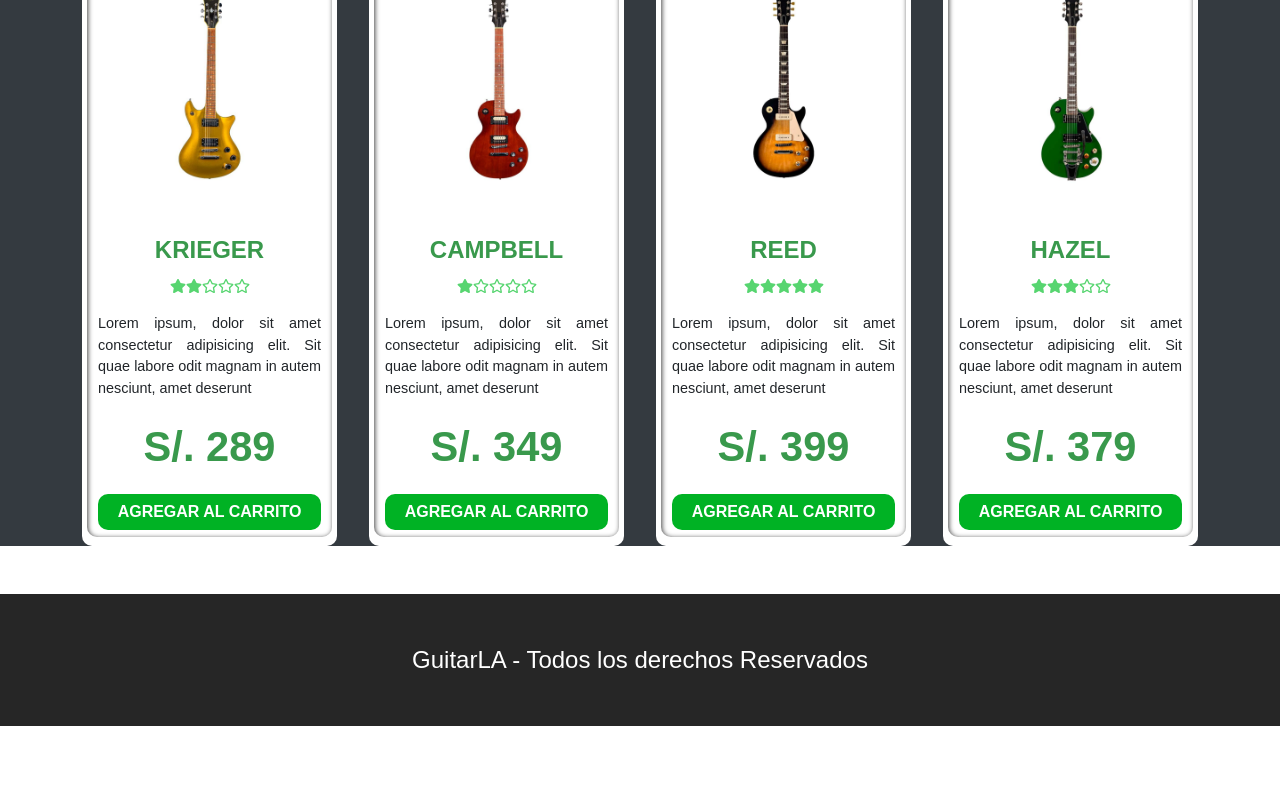
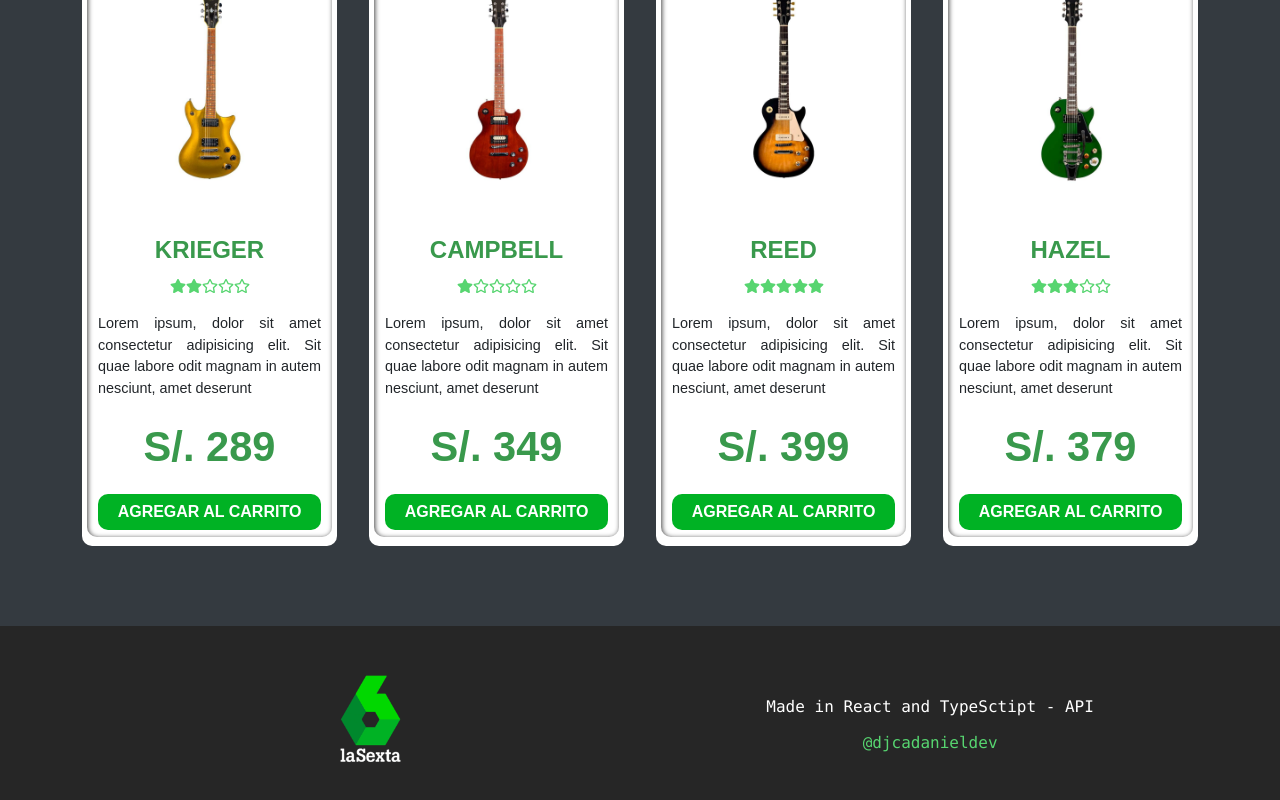
Before and after one commit to djcadaniel/appGuitar, a React (Vite) app: page / in a window 1280 px wide. Shown: the part 2372-3172 px from the top of the page. Before the commit the page ends 3098 px from the top, so only its background shows below. Built offline with nearby package versions, Linux system fonts and the light colour scheme.

Commit message:
add footer

```diff
--- a/src/App.tsx
+++ b/src/App.tsx
@@ -8,7 +8,7 @@
 
 
   return (
-    <div>
+    <>
       <Header
         car={car}
         removeCar = {removeCar}
@@ -38,13 +38,20 @@
 
       </div>
     </main>
-
-    <footer className="bg-dark mt-5 py-5">
-        <div className="container-xl">
-            <p className="text-white text-center fs-4 mt-4 m-md-0">GuitarLA - Todos los derechos Reservados</p>
+    <footer className="bg-dark py-5 footer">
+        <div className="container-xl footer_container">
+          <div className="footer_img">
+            <a href="index.html">
+                <img className="img-fluid" src="/img/logo.png" alt="imagen logo" />
+            </a>
+          </div>
+          <div className="footer_description">
+            <p>Made in React and TypeSctipt - API</p>
+            <small><a href="https://danielcastro.netlify.app/" target="_blank">@djcadanieldev</a></small>
+          </div>
         </div>
     </footer>
-    </div>
+    </>
   )
 }
 
--- a/src/index.css
+++ b/src/index.css
@@ -913,7 +913,7 @@
   margin: 0 !important;
   width: 100% !important;
   margin: 0 auto !important;
-  padding-top: 3rem !important;
+  padding: 3rem 0 5rem 0 !important;
   background-color: var(--bs-gray-800);
 }
 .contain_grid{
@@ -1027,6 +1027,41 @@
   left: 0;
 }
 
+.footer{
+  width: 100%;
+}
+.footer_container{
+  display: flex;
+  flex-direction: row;
+  flex-wrap: wrap;
+  justify-content: center;
+  align-items: center;
+}
+.footer_img{
+  width: auto;
+  margin: 0 auto;
+}
+.footer_img a img{
+  max-width: 100%;
+  height: auto;
+}
+.footer_description{
+  width: auto;
+  margin: 0 auto;
+}
+.footer_description p{
+  padding: 0 !important;
+  margin: 0 !important;
+  color: white;
+  line-height: 3rem;
+  font-family: var(--bs-font-monospace);
+}
+.footer_description small a{
+  font-size: 1rem;
+  font-family: var(--bs-font-monospace);
+  color: #57d570;
+}
+
 @media only screen and (max-width: 1150px){
   .contain_grid{
     display: grid;
@@ -1081,14 +1116,17 @@
     margin: 0 auto;
   }
   .grid_container_img{
-    width: 70%;
-    padding: 2.5rem;
+    width: 80%;
+    padding: 4rem 0 0 0;
     z-index: 2;
   }
   .grid_container_img img{
-    width: 70%;
+    width: 80%;
     background-color: transparent;
     transition: transform .3s;
+  }
+  .grid_container_img img:hover{
+    transform: scale(1.1);
   }
   .header_ofer--text{
     width: 100%;
@@ -1148,4 +1186,37 @@
     left: 0;
     background-color: transparent;
   }
+
+  .footer{
+    width: 100%;
+  }
+  .footer_container{
+    display: flex;
+    flex-direction: row;
+    flex-wrap: wrap;
+  }
+  .footer_img{
+    width: 100%;
+    margin: 0 auto;
+  }
+  .footer_img a img{
+    max-width: 25%;
+    height: auto;
+  }
+  .footer_description{
+    width: 100%;
+    margin: 0 auto;
+  }
+  .footer_description p{
+    padding: 0 !important;
+    margin: 0 !important;
+    color: white;
+    line-height: 3rem;
+    font-family: var(--bs-font-monospace);
+  }
+  .footer_description small a{
+    font-size: 1rem;
+    font-family: var(--bs-font-monospace);
+    color: #57d570;
+  }
 }
```
